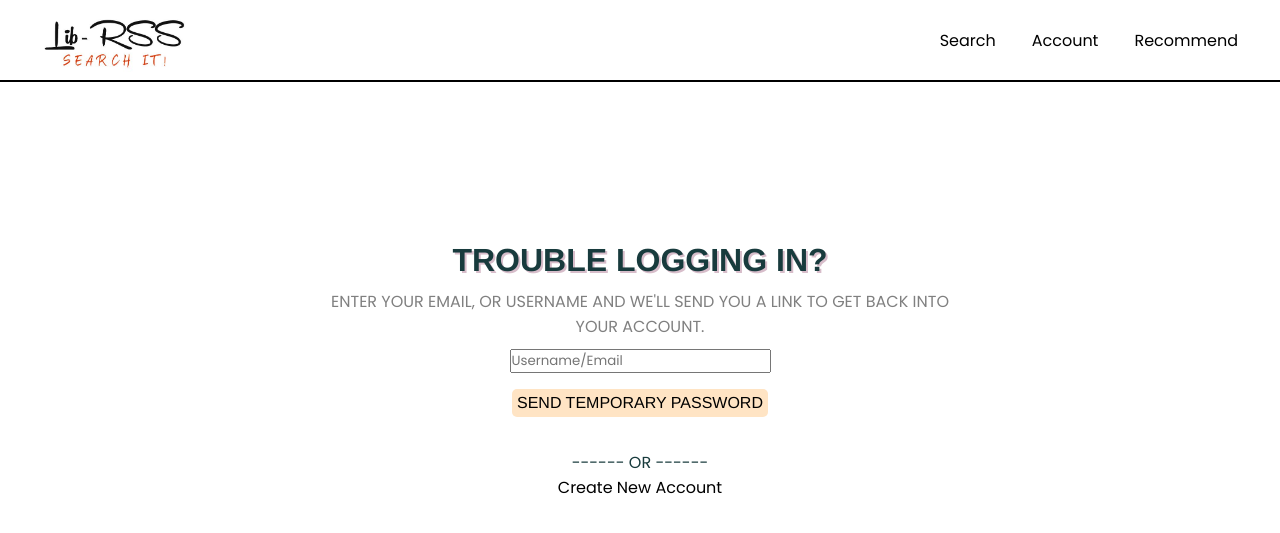
After one commit to holegrain/cz2006, a Django app: page /account/forget/ in a window 1280 px wide. The commit adds this page. Shown: the top 533 px of the page. Run offline with Django 4.2, Linux system fonts and the light colour scheme.

Commit message:
forget password

```diff
--- a/src/accounts/forms.py
+++ b/src/accounts/forms.py
@@ -8,8 +8,7 @@ years = [x for x in range(1920, 2023)]
 
 
 class ForgetPWForm(forms.Form):
-    username = forms.CharField(min_length=6, max_length=256)
-    email = forms.CharField(min_length=6, max_length=256)
+    entry = forms.CharField(min_length=4, max_length=256,  widget=forms.TextInput(attrs={'placeholder': 'Username/Email'}) )
 
 
 class UserSignupForm(UserCreationForm):
--- /dev/null
+++ b/src/accounts/templates/forget.html
@@ -0,0 +1,110 @@
+{% extends 'base.html' %}
+{% block content %}
+
+<div id="content">
+    <div class="header">
+        <h1 class="title">Trouble Logging In?</h1>
+      </div>
+
+      <form id="form" action="" method="POST">
+        <p id="nicemsg"> Enter your email,  or username and we'll send you a link to get back into your account.</p>
+        {% csrf_token %}
+        <div style="display: flex; justify-content: center">
+          <p class="field">
+            {{ form.entry }} </p>
+          {% for error in form.entry.errors %}
+          <small style="color: red">{{ error }}</small>
+          {% endfor %}
+        </div>
+        <button class="cutebutton" type="submit">Send temporary password</button>
+      </form>
+
+      <div>
+        {% if messages %}
+        <ul style="text-align: center">
+          {% for message in messages %}
+          <li {% if message.tags %} class=" {{ message.tags }} " {% endif %} style="color: red">
+            {{ message }}
+          </li>
+          {% endfor %}
+        </ul>
+        {% endif %}
+      </div>
+      <p> <br/> ------ OR ------  <br/></p>
+      <a href="{% url 'accounts:signup' %} "><p style="text-align: center">Create New Account</p></a>
+</div>
+
+<style>
+    #content{
+        color: rgb(24, 59, 61);
+        text-align: center;
+    }
+
+    #form {
+    text-align: center;
+    text-transform: uppercase;
+    font-family: "Franklin Gothic Medium", "Arial Narrow", Arial, sans-serif;
+    color: black;
+  }
+  form {
+    text-align: center;
+    margin: auto;
+    width: 50%;
+    padding-top: 10px;
+  }
+  .field {
+    padding: 1vh;
+  }
+  .cutebutton {
+    background-color: bisque; /* Green */
+    border: none;
+    color: black;
+    border-radius: 5px;
+    font-family: "Franklin Gothic Medium", "Arial Narrow", Arial, sans-serif;
+    text-transform: uppercase;
+    padding: 5px 5px;
+    text-align: center;
+    text-decoration: none;
+    display: inline-block;
+    font-size: 16px;
+    margin: 1vh;
+  }
+
+  .cutebutton:hover {
+    /* border: 1px #000000 solid; */
+    background-color: rgb(198, 255, 215);
+  }
+
+
+  .header {
+    padding-top: 0;
+    /* margin-left: 35%;
+    margin-top: 3%; */
+    margin-left: auto;
+    margin-right: auto;
+    width: 50em;
+    text-align: center;
+  }
+
+  .title {
+    font-family: "Franklin Gothic Medium", "Arial Narrow", Arial, sans-serif;
+    font-size: 4vh;
+    /* color: #442b38; */
+    text-shadow: 2px 2px #d7bdca;
+    text-align: center;
+    text-transform: uppercase;
+    margin-top: 20vh;
+  }
+
+  #nicemsg {
+      color: grey
+  }
+
+  a{
+      text-decoration: none;
+      color: black;
+      font-weight: 400;
+  }
+
+</style>
+{% endblock %}
--- a/src/accounts/utils.py
+++ b/src/accounts/utils.py
@@ -4,7 +4,7 @@ def random_password():
     lower = 'ABCDEFGHIJKLMNOPQRSTUVWXYZ'
     upper = 'abcdefghijklmnopqrstuvwxyz'
     num = '1234567890'
-    symbols = '!#$%&*+,-./=?@\^_~'
+    symbols = '!@#$%^&*'
 
     all = lower + upper + num + symbols
 
--- a/src/accounts/views.py
+++ b/src/accounts/views.py
@@ -13,34 +13,32 @@ def ForgetPwView(request):
     if request.method == 'POST':
         form = ForgetPWForm(request.POST)
         if form.is_valid():
-            # get the relevant field first
-            name = form.cleaned_data['username']
-            email = form.cleaned_data['email']
-            # check the email and username
-            user = get_object_or_404(User, username=name, email=email)
+            entry = form.cleaned_data['entry']
+            if '@' in entry:
+                user = User.objects.filter(email=entry).first()
+            else:
+                user = User.objects.filter(username=entry).first()
 
-            if isinstance(user, User): # if there is a valid username email pair
+            if isinstance(user, User):
+            # if there is a valid username email pair
                 new_pw = random_password()
-                user.password = new_pw
+                user.set_password(new_pw)
+                user.save()
                 send_mail(
-                    'Reset password',
-                    f"Dear {name}, our journey to find great books begins today\
-                        you have requested to rest your password on klib. Here is your new password \
-                            {new_pw} \
-                        if you did not make this request, please email us at st.test1998@gmail.com \
-                      Regards, \
-                      The klib team.",
-                    'st.test1998@gmail.com',
-                    [form.cleaned_data['email']],
+                    subject = 'Reset password',
+                    message = "Dear {0},\nOur journey to find great books begins today. \nYou have requested to rest your password on klib. Here is your new password \n{1} \nPlease change your password as soon as possible. \nIf you did not make this request, please email us at st.test1998@gmail.com \nRegards, \nThe klib team.".format(user.username, new_pw),
+                    from_email = 'st.test1998@gmail.com',
+                    recipient_list = [user.email],
                     fail_silently=False,
                 )
                 # go back to account page
+                messages.success(
+                    request, f'We have emailed you your temporary password. You can log in now!')
                 return render(request, 'login.html')
 
-            else: # if invalid username
-                # TODO @xiangyi: display error message? Need someone else to implement I don't know how
-                context = {'error': "wrong username and password you dumbfuck."}
-                render(request, 'forget.html', context)
+            else:
+                messages.error(
+                    request, f'No user found')
     else:
         form = ForgetPWForm()
     context = {'form': form}
@@ -116,6 +114,7 @@ def ProfileView(request):
     'object': obj}
     return render(request, 'profile.html', context)
 
+@login_required(login_url='/account/login/')
 def DeleteView(request):
     if request.method == 'POST':
         form = UserDeleteForm(request.POST, request=request)
```
Also changed, not shown: src/accounts/templates/login.html (+11 -3 lines).
